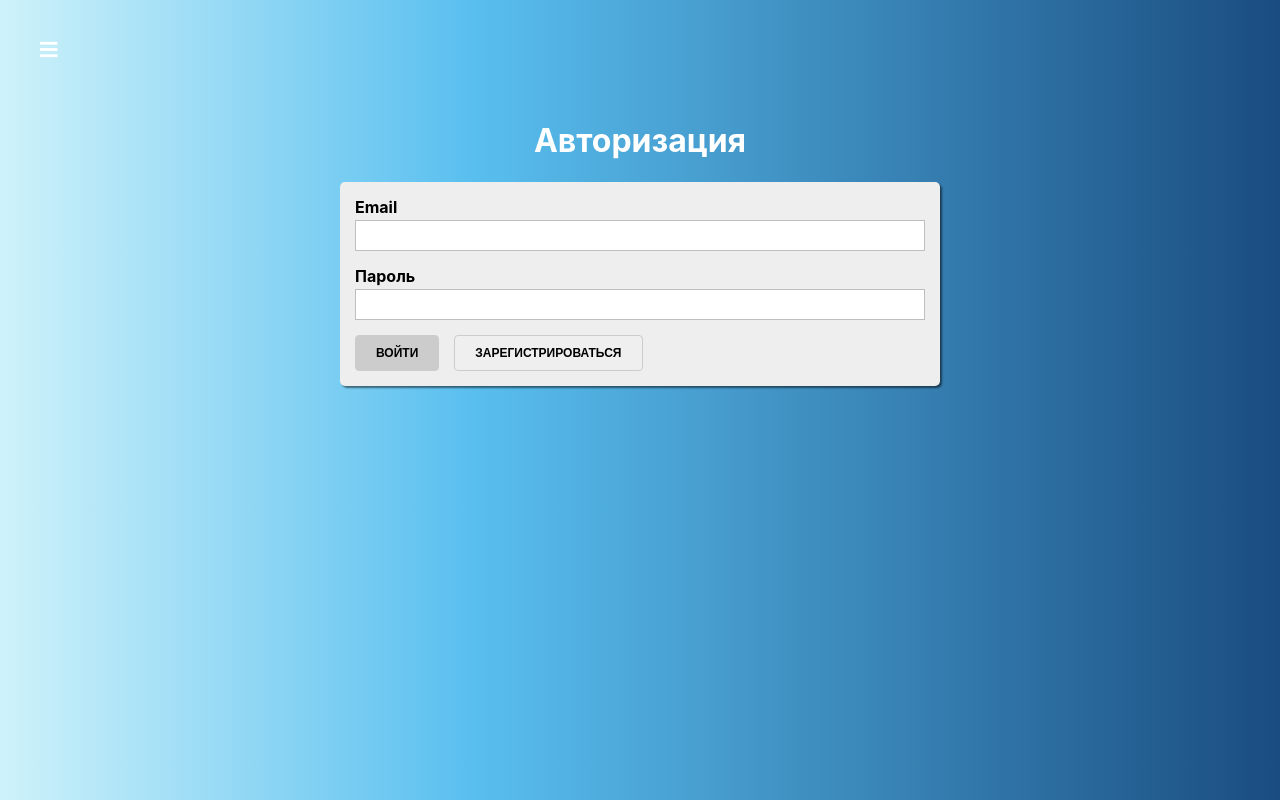
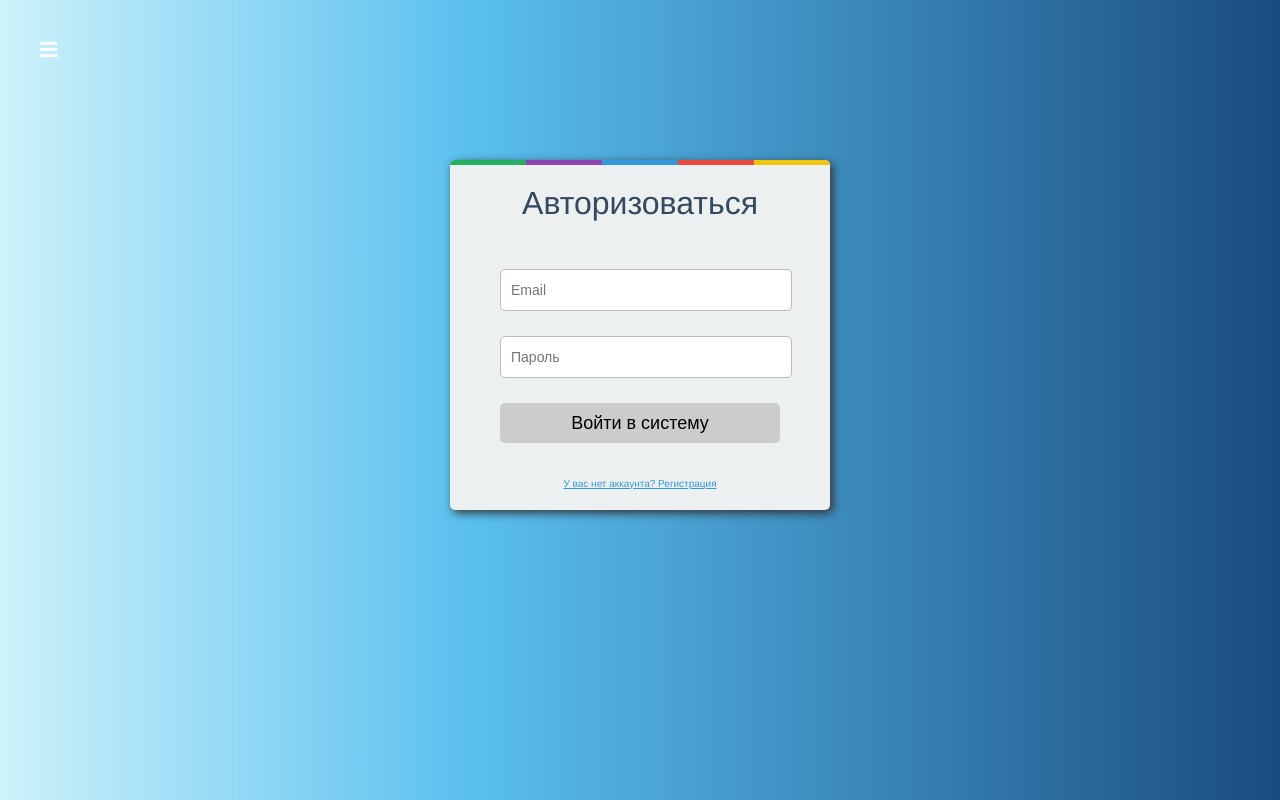
Before and after one commit to kapustis/my-app, a React (Create React App) app: page /auth in a window 1280 px wide. Built offline with nearby package versions, Linux system fonts and the light colour scheme.

Commit message:
Create quiz + update Auth.js Auth.module.scss

```diff
--- a/src/App.js
+++ b/src/App.js
@@ -19,8 +19,6 @@ class App extends React.Component {
                         <QuizCreate/>
                     </Route>
                     <Route path="/quiz/:id" component={Quiz} />
-                    {/*<Route path="/quiz/:id" children={<Quiz/>} />*/}
-
                     <Route path="/">
                         <QuizList/>
                     </Route>
--- a/src/components/UI/Input/Input.js
+++ b/src/components/UI/Input/Input.js
@@ -8,6 +8,7 @@ function isInvalid({valid, touched, shouldValidate}) {
 const Input = props => {
     const inputType = props.type || 'text';
     const inputName = props.name || null;
+    const inputPlaceholder = props.placeholder || null;
     const cls = [classes.Input];
     const htmlFor = props.name || `${inputType}-${Math.random()}`;
 
@@ -17,11 +18,13 @@ const Input = props => {
 
     return (
         <div className={cls.join(' ')}>
-            <label htmlFor={htmlFor}>{props.label}</label>
+            {/*<label htmlFor={htmlFor}>{props.label}</label>*/}
+            { props.label ?  <label htmlFor={htmlFor}>{props.label}</label> : null}
             <input
                 id={htmlFor}
                 type={inputType}
                 name={inputName}
+                placeholder={inputPlaceholder}
                 value={props.value}
                 onChange={props.onChange}
             />
--- a/src/components/UI/Input/Input.module.scss
+++ b/src/components/UI/Input/Input.module.scss
@@ -1,5 +1,5 @@
 .Input {
-  margin-bottom: 15px;
+  //margin-bottom: 15px;
   label {
     margin-bottom: 3px;
     padding: 0;
@@ -7,12 +7,12 @@
     font-weight: bold;
   }
   input {
-    display: block;
-    box-sizing: border-box;
-    border: 1px solid #bebebe;
-    padding: 7px;
-    margin: 0 0 5px;
-    width: 100%;
+    //display: block;
+    //box-sizing: border-box;
+    //border: 1px solid #bebebe;
+    ////padding: 7px;
+    ////margin: 0 0 5px;
+    //width: 100%;
     outline: none;
     transition: all 300ms ease-in-out;
   }
@@ -20,9 +20,8 @@
     color: #f01f30;
     font-size: 12px;
     font-weight: bold;
+    margin-left: 10%;
   }
-
-
 }
 
 .Input.invalid label {
--- a/src/containers/Auth/Auth.js
+++ b/src/containers/Auth/Auth.js
@@ -1,10 +1,7 @@
 import React, {Component} from 'react'
-import classes from './Auth.module.scss'
-import Button from '../../components/UI/Button/Button'
+import  classes from './Auth.module.scss'
+import Button from "../../components/UI/Button/Button";
 import Input from "../../components/UI/Input/Input";
-
-// import is from 'is_js'
-
 /**
  * @return {boolean}
  */
@@ -14,6 +11,7 @@ function ValidateEmail(email) {
 }
 
 class Auth extends Component {
+
     state = {
         isFormValid: false,
         formControls: {
@@ -21,7 +19,7 @@ class Auth extends Component {
                 value: '',
                 type: 'email',
                 name: 'email',
-                label: 'Email',
+                placeholder: 'Email',
                 errorMessage: 'Введите корректный email',
                 valid: false,
                 touched: false,
@@ -33,7 +31,9 @@ class Auth extends Component {
             password: {
                 value: '',
                 type: 'password',
-                label: 'Пароль',
+                // label: 'Пароль',
+                name:'pass',
+                placeholder: 'Пароль',
                 errorMessage: 'Введите корректный пароль',
                 valid: false,
                 touched: false,
@@ -44,8 +44,6 @@ class Auth extends Component {
             }
         }
     };
-
-
     loginHandler = () => {
         alert("Login click")
     };
@@ -55,7 +53,6 @@ class Auth extends Component {
     submitHandler = event => {
         event.preventDefault()
     };
-
     validateControl(value, validation) {
         if (!validation) return true;
 
@@ -71,7 +68,6 @@ class Auth extends Component {
     onChangeHandler = (event, controlName) => {
         const formControls = {...this.state.formControls};
         const control = {...formControls[controlName]};
-
         control.value = event.target.value;
         control.touched = true;
         control.valid = this.validateControl(control.value, control.validation);
@@ -95,6 +91,7 @@ class Auth extends Component {
                     key={controlName + index}
                     type={control.type}
                     name={control.name}
+                    placeholder={control.placeholder}
                     value={control.value}
                     valid={control.valid}
                     touched={control.touched}
@@ -111,13 +108,13 @@ class Auth extends Component {
         return (
             <div className={classes.Auth}>
                 <div>
-                    <h1>Авторизация</h1>
-
-                    <form onSubmit={this.submitHandler} className={classes.AuthForm}>
+                    <h2>Авторизоваться</h2>
+                    <form onSubmit={this.submitHandler}  className={classes.AuthForm}>
                         {this.renderInputs()}
-
-                        <Button onClick={this.loginHandler} disabled={!this.state.isFormValid}>Войти</Button>
-                        <Button onClick={this.registerHandler}>Зарегистрироваться</Button>
+                        {/*<Input  type="text" placeholder="Username"/>*/}
+                        {/*<input type="password" placeholder="Password" />*/}
+                        <Button onClick={this.loginHandler} disabled={!this.state.isFormValid}>Войти в систему</Button>
+                        <a href="/" onClick={this.registerHandler}><p> У вас нет аккаунта? Регистрация </p></a>
                     </form>
                 </div>
             </div>
--- a/src/containers/Auth/Auth.module.scss
+++ b/src/containers/Auth/Auth.module.scss
@@ -1,29 +1,107 @@
+
 .Auth {
   display: flex;
   justify-content: center;
-    padding-top: 100px;
+  padding-top: 10rem;
   flex-grow: 1;
+
+  background: linear-gradient(90deg, #cef2fa 0%, #59bfef 37%, #1A4C80 100%);
+  font-family: 'Helvetica Neue', Arial, Sans-Serif, sans-serif;
+
+  > div {
+    position: relative;
+    margin: 0 auto;
+    background: #ecf0f1;
     width: 100%;
-    background: linear-gradient(90deg, #cef2fa 0%, #59bfef 37% , #1A4C80 100% );
-}
+    height: 20rem;
+    max-width: 350px;
+    border-radius: 5px;
+    box-shadow: 3px 3px 10px #333;
+    padding: 15px;
 
-.Auth > div {
-    width: 100%;
-    max-width: 600px;
-    padding-top: 0;
-    padding-right: 20px;
-    padding-left: 20px;
-    padding-bottom: 0;
-}
-
-.Auth h1 {
-    color: #fff;
+    h2 {
       text-align: center;
+      font-weight: 200;
+      font-size: 2em;
+      margin-top: 10px;
+      color: #34495e;
     }
 
     .AuthForm {
-    background: #eee;
-    box-shadow: 2px 2px 2px rgba(0, 0, 0, .5);
-    padding: 15px;
+      padding-top: 20px;
+      input[type="text"], input[type="email"], input[type="password"], button {
+        width: 80%;
+        margin-left: 10%;
+        margin-bottom: 25px;
+        height: 40px;
         border-radius: 5px;
+        outline: 0;
       }
+
+      input[type="text"], input[type="email"], input[type="password"] {
+        border: 1px solid #bbb;
+        padding: 0 0 0 10px;
+        font-size: 14px;
+
+        &:focus {
+          border: 1px solid #3498db;
+        }
+      }
+
+      a {
+        text-align: center;
+        font-size: 10px;
+        color: #3498db;
+
+        p {
+          padding-bottom: 10px;
+        }
+
+      }
+
+      button {
+        background: #e74c3c;
+        border: none;
+        color: white;
+        font-size: 18px;
+        font-weight: 200;
+        text-transform: none;
+        cursor: pointer;
+        transition: box-shadow .4s ease;
+
+        &:hover {
+          box-shadow: 1px 1px 5px #555;
+        }
+
+        &:active {
+          box-shadow: 1px 1px 7px #222;
+        }
+
+        &:disabled {
+          background: #ccc;
+          color: #000;
+          cursor: not-allowed;
+        }
+      }
+    }
+
+    &:after {
+      content: '';
+      position: absolute;
+      top: 0;
+      left: 0;
+      right: 0;
+      background: linear-gradient(90deg,
+              #27ae60 0%, #27ae60 20%,
+              #8e44ad 20%, #8e44ad 40%,
+              #3498db 40%, #3498db 60%,
+              #e74c3c 60%, #e74c3c 80%,
+              #f1c40f 80%, #f1c40f 100%
+      );
+      height: 5px;
+      border-radius: 5px 5px 0 0;
+    }
+
+  }
+
+}
--- a/src/containers/QuizCreate/QuizCreate.js
+++ b/src/containers/QuizCreate/QuizCreate.js
@@ -1,10 +1,45 @@
 import React, {Component} from 'react'
 import classes from './QuizCreate.module.scss'
+import Button from "../../components/UI/Button/Button";
+import Input from "../../components/UI/Input/Input";
 
 class QuizCreate extends Component {
-  render() {
-    return (<div className={classes.QuizCreate}><h1>Quiz Create</h1></div>)
-  }
+    addQuestionHandler = () => {
+        alert('addQuestionHandler')
+    };
+    createQuizHandler = () => {
+        alert('createQuizHandler')
+    };
+
+    render() {
+        return (
+            <div className={classes.QuizCreate}>
+                <div>
+                    <h1>Создание теста</h1>
+
+                    <form onSubmit={this.submitHandler}>
+                        <Input type="text"/>
+                        <hr/>
+                        <Input type="text"/>
+                        <Input type="text"/>
+                        <Input type="text"/>
+                        <Input type="text"/>
+
+                        {/*<select/>*/}
+
+                        <Button  onClick={this.addQuestionHandler}>
+                            Добавить вопрос
+                        </Button>
+
+                        <Button onClick={this.createQuizHandler}>
+                            Создать тест
+                        </Button>
+
+                    </form>
+                </div>
+            </div>
+        )
+    }
 }
 
 export default QuizCreate
--- a/src/containers/QuizCreate/QuizCreate.module.scss
+++ b/src/containers/QuizCreate/QuizCreate.module.scss
@@ -5,4 +5,26 @@
   flex-grow: 1;
   width: 100%;
   background: linear-gradient(90deg, #fd8355 0%, #f0576c 37%, #f79cbd 100%);
+  > div {
+    width: 100%;
+    max-width: 600px;
+    padding: 0 20px;
+  }
+  h1 {
+    text-align: center;
+  }
+  form {
+    background: #eee;
+    border-radius: 5px;
+    padding: 15px;
+    box-shadow: 2px 2px 2px rgba(0, 0, 0, .5);
+    input {
+      display: block;
+      box-sizing: border-box;
+      border: 1px solid #bebebe;
+      padding: 7px;
+      margin: 0 0 5px;
+      width: 100%;
+    }
+  }
 }
--- a/src/hoc/Layout/Layout.js
+++ b/src/hoc/Layout/Layout.js
@@ -22,10 +22,7 @@ class Layout extends Component {
         return (
             <div className={classes.Layout}>
                 <Drawer isOpen={this.state.menu} onClose={this.menuCloseHandler}/>
-                <MenuToggle
-                    onToggle={this.toggleMenuHandler}
-                    isOpen={this.state.menu}
-                />
+                <MenuToggle onToggle={this.toggleMenuHandler} isOpen={this.state.menu}/>
                 <main>
                     {this.props.children}
                 </main>
```
Lines whose indentation alone changed are shown as unchanged.
